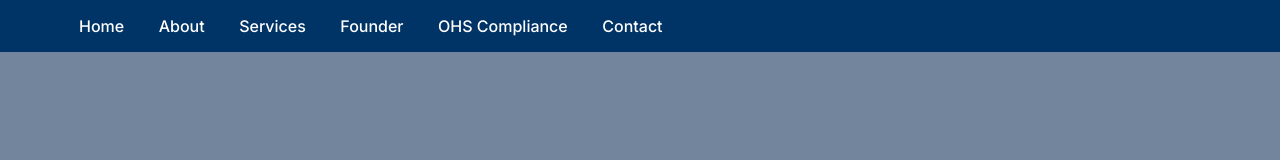
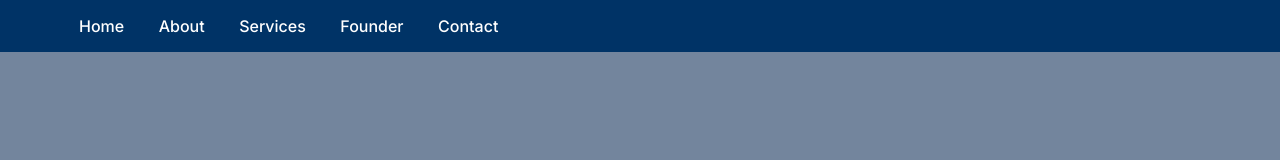
Before and after one commit to Reba507/HOB, a plain HTML site: page index.html in a window 1280 px wide. Shown: the top 160 px of the page. Drawn offline with nearby package versions, Linux system fonts and the light colour scheme.

Commit message:
Remove 'OHS Compliance' link from navigation
Removed the 'OHS Compliance' link from the navigation.

```diff
--- a/index.html
+++ b/index.html
@@ -18,7 +18,6 @@
             <a href="#about">About</a>
             <a href="#services">Services</a>
             <a href="#founder">Founder</a>
-            <a href="#ohs">OHS Compliance</a>
             <a href="#contact">Contact</a>
         </nav>
     </div>
```
